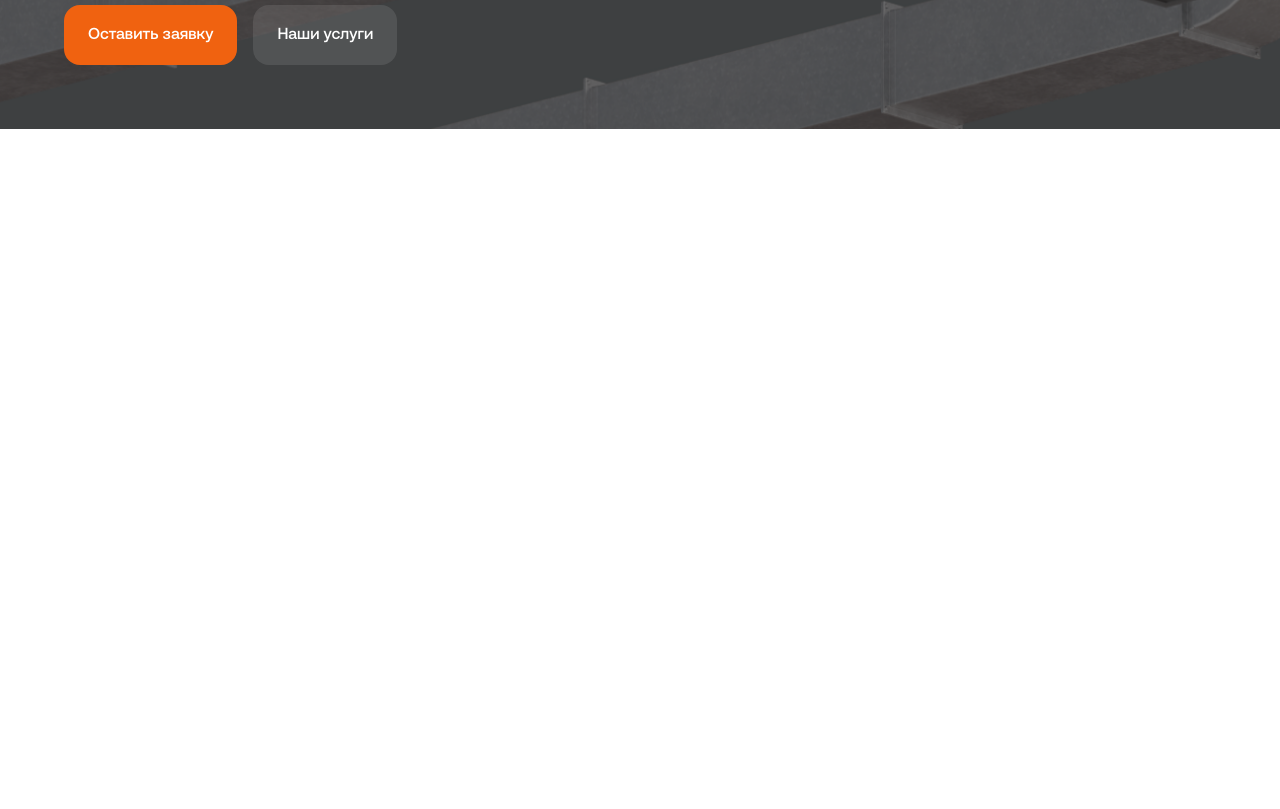
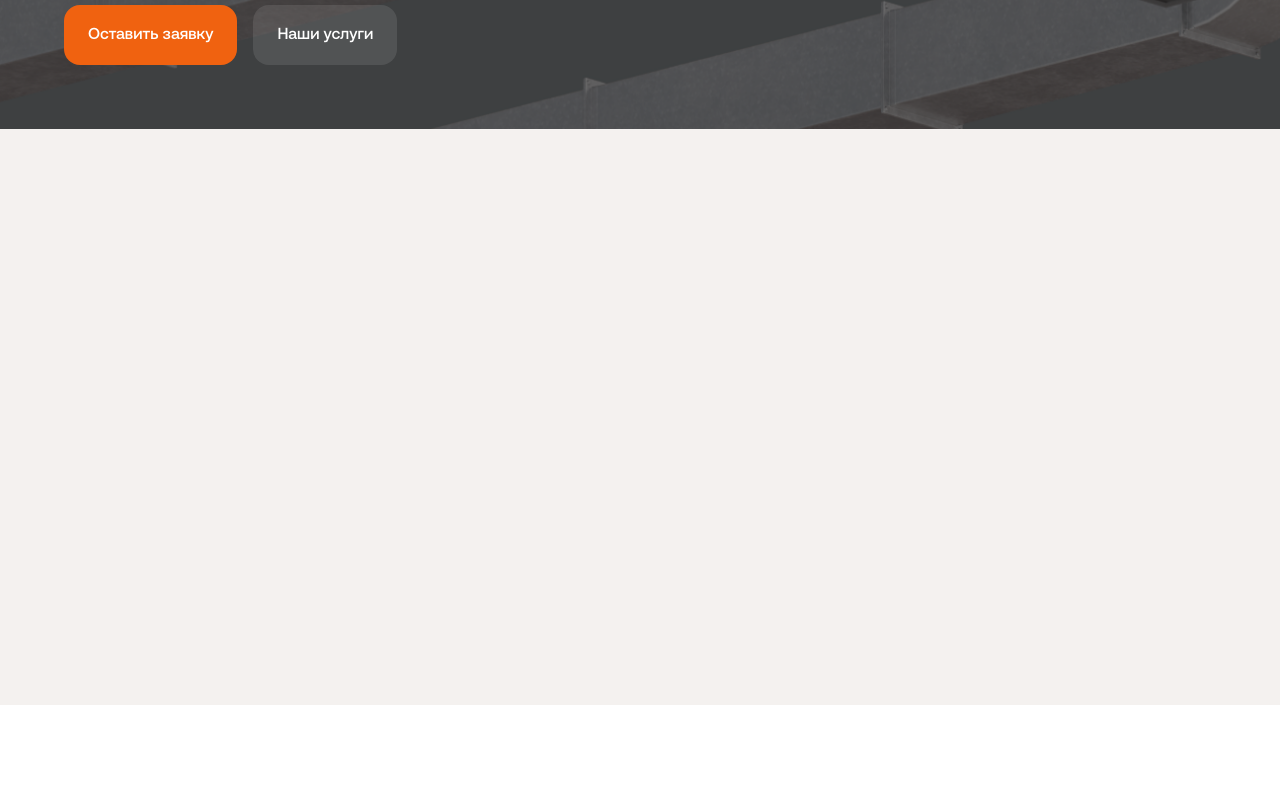
Before and after one commit to kinnaamf/art-klimat-vue, a Vue app: page / in a window 1280 px wide. Shown: the part 671-1480 px from the top of the page. Before the commit the page ends 800 px from the top, so only its background shows below. Built offline with nearby package versions, Linux system fonts and the light colour scheme; a web font is replaced by a local one.

Commit message:
feat: add sections padding classes

```diff
--- a/src/App.vue
+++ b/src/App.vue
@@ -16,15 +16,15 @@ import PartnershipSection from "@/components/sections/PartnershipSection.vue";
 import Section from "@/components/Section.vue";
 
 const sections = [
-  { component: HeroSection, background: '#3e4041' },
-  { component: FeatureSection },
-  { component: ServicesSection },
-  { component: AdditionalInfo },
-  { component: PartnershipSection },
-  { component: ProductsSection, background: '#ffffff' },
-  { component: ProjectsSection, background: '#ffffff' },
-  { component: AboutSection },
-  { component: ContactSection },
+  { component: HeroSection, background: '#3e4041', spacing: 'hero' },
+  { component: FeatureSection, spacing: 'md' },
+  { component: ServicesSection, spacing: 'md' },
+  { component: AdditionalInfo, spacing: 'custom' },
+  { component: PartnershipSection, spacing: 'md' },
+  { component: ProductsSection, background: '#ffffff', spacing: 'product' },
+  { component: ProjectsSection, background: '#ffffff', spacing: 'alt' },
+  { component: AboutSection, spacing: 'lg' },
+  { component: ContactSection, spacing: 'contact' },
 ]
 </script>
 
@@ -35,8 +35,10 @@ const sections = [
 
   <Section v-for="(section, idx) in sections"
            :key="idx"
-           :background="section.background">
-    <component :is="section.component" />
+           :background="section.background || '#f4f1ef'"
+           :spacing="section.spacing"
+  >
+    <component :is="section.component"/>
   </Section>
 
   <footer>
--- a/src/components/Section.vue
+++ b/src/components/Section.vue
@@ -1,11 +1,27 @@
 <script setup lang="ts">
-defineProps<{
+import { computed } from "vue";
+
+const props = defineProps<{
   background?: string;
+  spacing?: string;
 }>()
+
+const spacingClass = computed(() => {
+  return {
+    hero: '',
+    md: 'py-24',
+    lg: 'py-[128px]',
+    alt: 'pt-24 pb-[8rem]',
+    product: 'pt-[8rem] pb-24',
+    contact: 'pt-20 pb-[8rem]',
+  }[props.spacing || 'md']
+})
 </script>
 
 <template>
-  <section :style="{ backgroundColor: `${background}` }">
+  <section :style="{ backgroundColor: `${background}` }"
+           :class="spacingClass"
+  >
     <div class="container">
       <slot/>
     </div>
--- a/src/components/sections/FeatureSection.vue
+++ b/src/components/sections/FeatureSection.vue
@@ -3,7 +3,9 @@
 </script>
 
 <template>
+<div class="">
 
+</div>
 </template>
 
 <style scoped lang="postcss">
```
